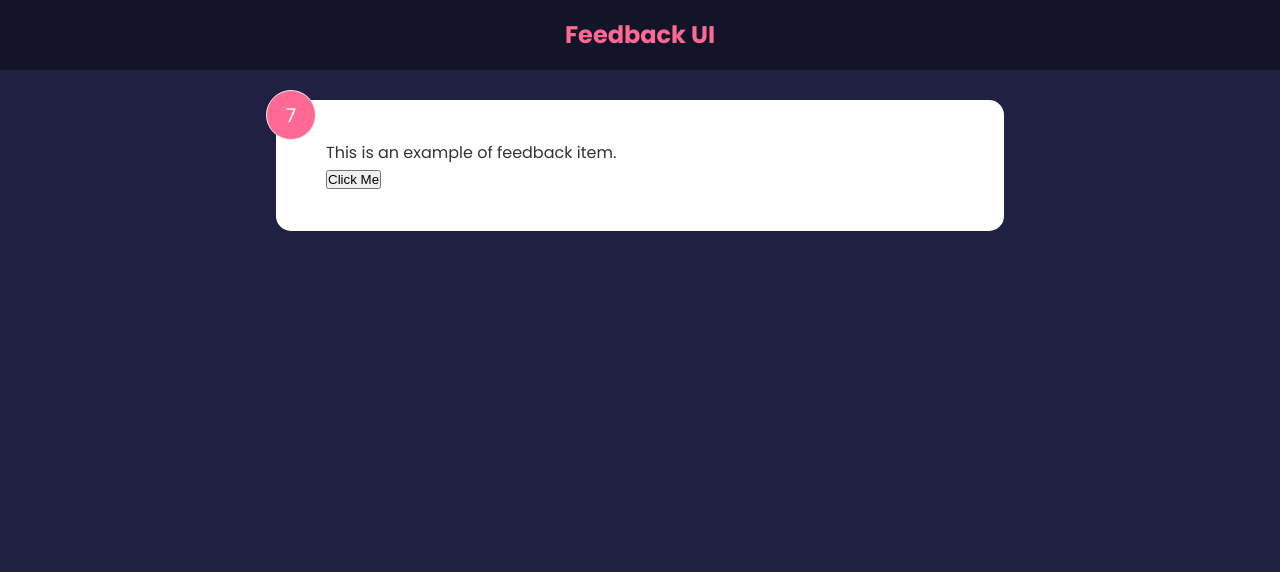
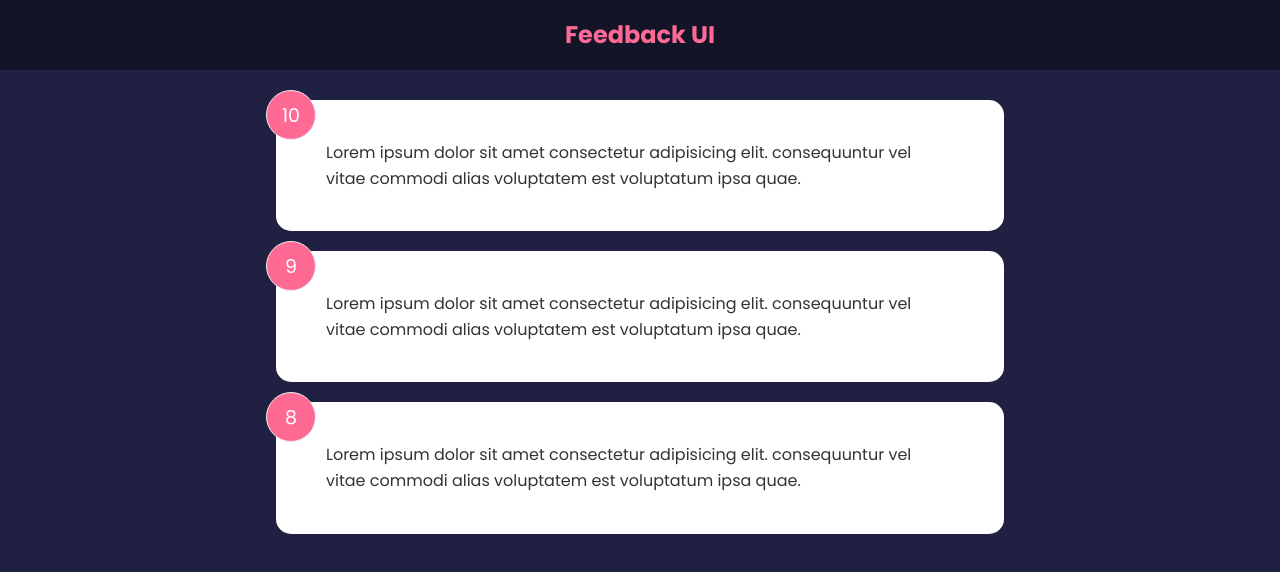
Before and after one commit to Ted-AfroEm/Feedback-UI, a React (Create React App) app: page / in a window 1280 px wide. Shown: the top 572 px of the page. Built offline with nearby package versions, Linux system fonts and the light colour scheme.

Commit message:
Managing global state

```diff
--- a/src/App.js
+++ b/src/App.js
@@ -1,12 +1,16 @@
+import { useState } from "react";
 import FeedbackItem from "./components/FeedbackItem";
 import Header from "./components/Header";
+import FeedbackData from "./data/FeedbackData";
+import FeedbackList from "./components/FeedbackList";
 
 const App = () => {
+  const [feedback, setFeedback] = useState(FeedbackData);
   return (
     <>
       <Header />
       <div className="container">
-        <FeedbackItem />
+        <FeedbackList feedback={feedback} />
       </div>
     </>
   );
--- a/src/components/FeedbackItem.jsx
+++ b/src/components/FeedbackItem.jsx
@@ -1,20 +1,10 @@
 import { useState } from "react";
 
-const FeedbackItem = () => {
-  const [rating, setRating] = useState(7);
-  const [text, setText] = useState("This is an example of feedback item.");
-
-  const handleClick = () => {
-    setRating((prevValue) => {
-      return prevValue + 1;
-    });
-  };
-
+const FeedbackItem = ({ item }) => {
   return (
-    <div className="card">
-      <div className="num-display">{rating}</div>
-      <div className="text-display">{text}</div>
-      <button onClick={handleClick}>Click Me</button>
+    <div className="card" key={item.id}>
+      <div className="num-display">{item.rating}</div>
+      <div className="text-display">{item.text}</div>
     </div>
   );
 };
--- /dev/null
+++ b/src/components/FeedbackList.jsx
@@ -0,0 +1,15 @@
+import FeedbackItem from "./FeedbackItem";
+const FeedbackList = ({ feedback }) => {
+  if (!feedback || feedback.length == 0) {
+    return <p>No Feedback Yet</p>;
+  }
+  return (
+    <div className="feedback-list">
+      {feedback.map((item) => (
+        <FeedbackItem item={item} key={item.id} />
+      ))}
+    </div>
+  );
+};
+
+export default FeedbackList;
--- /dev/null
+++ b/src/data/FeedbackData.js
@@ -0,0 +1,19 @@
+const FeedbackData = [
+  {
+    id: 1,
+    rating: 10,
+    text: "Lorem ipsum dolor sit amet consectetur adipisicing elit. consequuntur vel vitae commodi alias voluptatem est voluptatum ipsa quae.",
+  },
+  {
+    id: 2,
+    rating: 9,
+    text: "Lorem ipsum dolor sit amet consectetur adipisicing elit. consequuntur vel vitae commodi alias voluptatem est voluptatum ipsa quae.",
+  },
+  {
+    id: 3,
+    rating: 8,
+    text: "Lorem ipsum dolor sit amet consectetur adipisicing elit. consequuntur vel vitae commodi alias voluptatem est voluptatum ipsa quae.",
+  },
+];
+
+export default FeedbackData;
```
